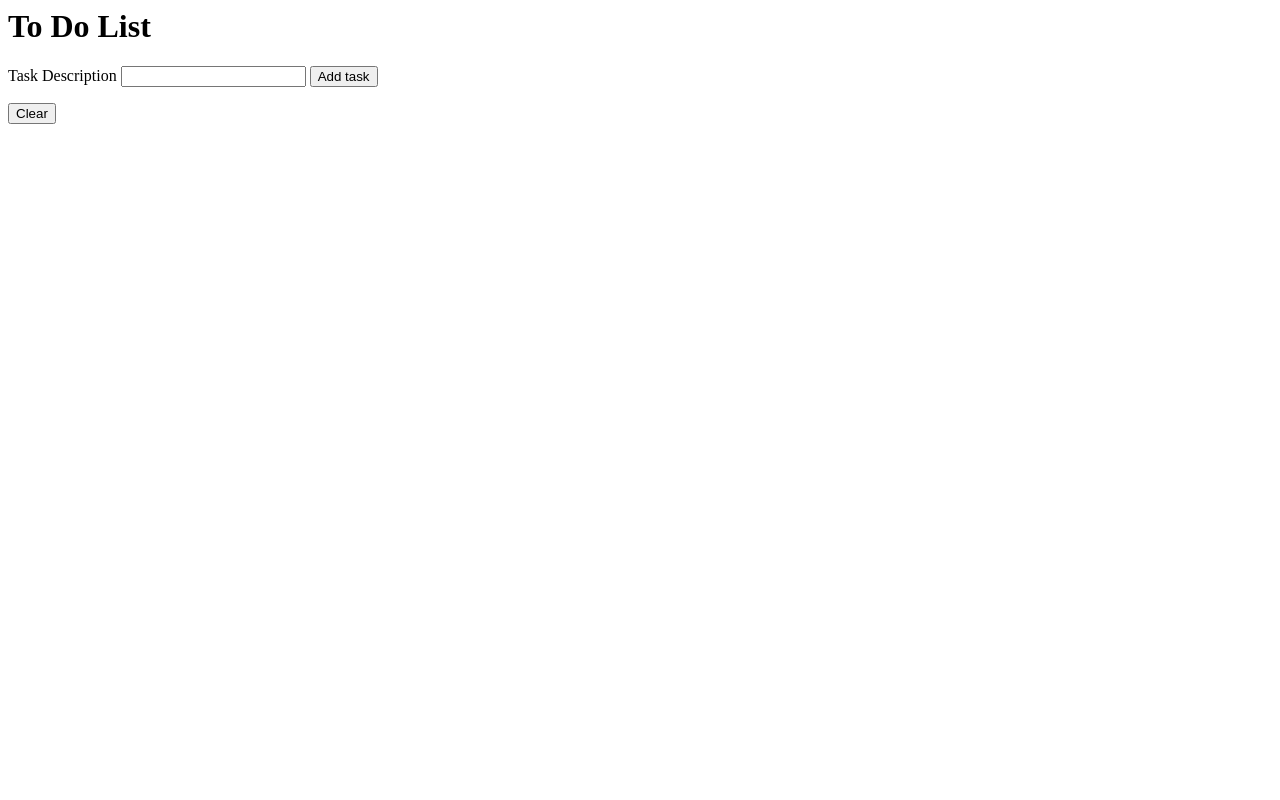
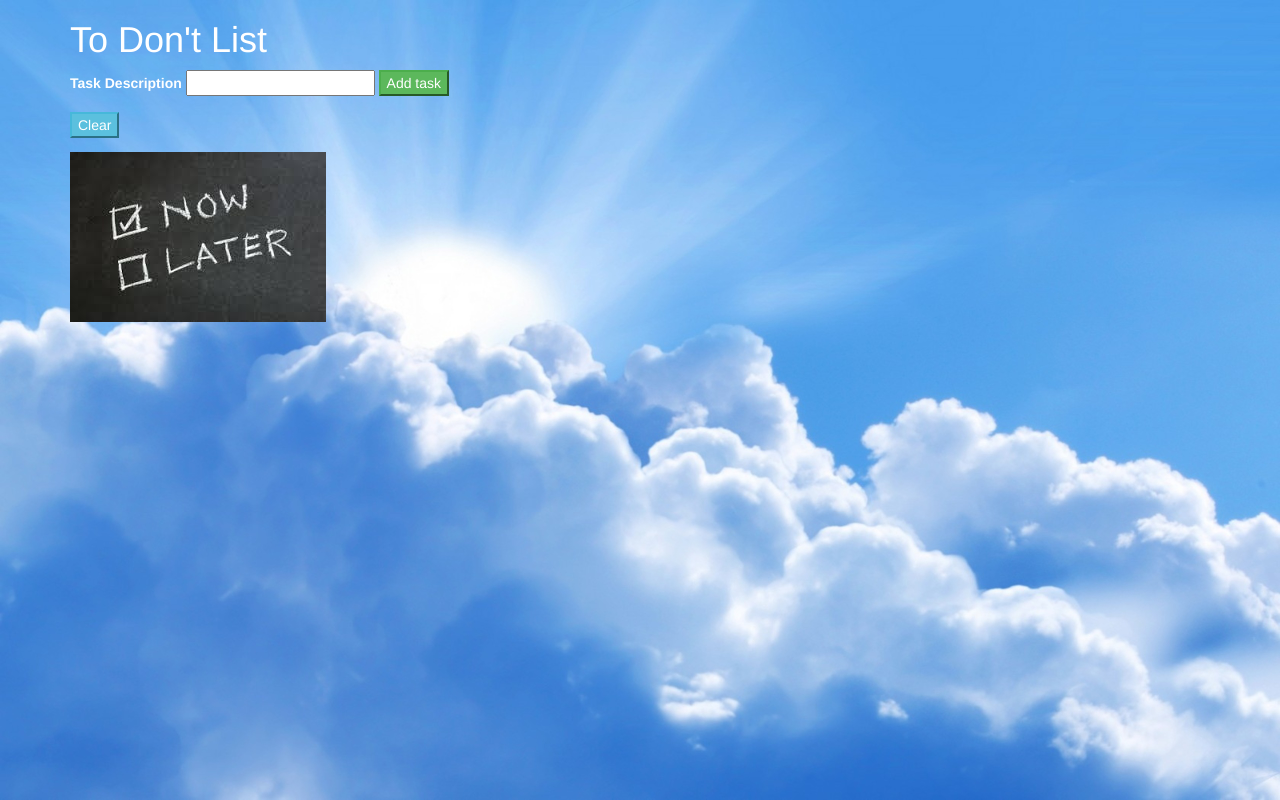
Before and after one commit to larryjtaylor/PHP-to-do, a PHP site: template views/tasks.html.twig in a window 1280 px wide. Run offline with PHP 8.4, Linux system fonts and the light colour scheme; the template is opened without the code that fills it, so the values that code supplies are empty; some libraries are stand-ins or nearby versions.

Commit message:
create css styling and link to styles.css

```diff
--- a/views/tasks.html.twig
+++ b/views/tasks.html.twig
@@ -1,9 +1,14 @@
 <html>
 <head>
+    <link rel="shortcut icon" href="favicon.ico" type="image/x-icon">
+    <link rel="icon" href="favicon.ico" type="image/x-icon">
+    <link rel='stylesheet' href='https://maxcdn.bootstrapcdn.com/bootstrap/3.3.1/css/bootstrap.min.css'>
+    <link href="css/styles.css" rel="stylesheet" type="text/css">
     <title>To Do List</title>
 </head>
 <body>
-    <h1>To Do List</h1>
+  <div class='container'>
+        <h1>To Don't List</h1>
 
         {% if tasks is not empty %}
             <p>Here are all your tasks:</p>
@@ -18,10 +23,12 @@
             <label for='description'>Task Description</label>
             <input id='description' name='description' type='text'>
 
-        <button type='submit'>Add task</button>
+            <button type='submit' class='btn-success'>Add task</button>
         </form>
         <form action='/delete_tasks' method='post'>
-        <button type='submit'>Clear</button>
+            <button type='submit' class='btn-info'>Clear</button>
         </form>
+        <img src="./img/now.jpeg" alt="Do it now" />
+    </div>
 </body>
 </html>
--- /dev/null
+++ b/web/css/styles.css
@@ -0,0 +1,11 @@
+body {
+  background-image: url('../img/bg.jpg');
+  background-size: cover;
+  height: 100%;
+  background-repeat: no-repeat;
+  color: white;
+}
+
+#description {
+  color: black;
+}
```
Also changed, not shown: views/create_task.html.twig (+10 -3 lines), views/delete_tasks.html.twig (+9 -2 lines), web/favicon.ico (added), web/img/bg.jpeg (added), web/img/bg.jpg (added), web/img/delete.jpeg (added), web/img/done.jpeg (added), web/img/now.jpeg (added). Lines whose indentation alone changed are shown as unchanged.
